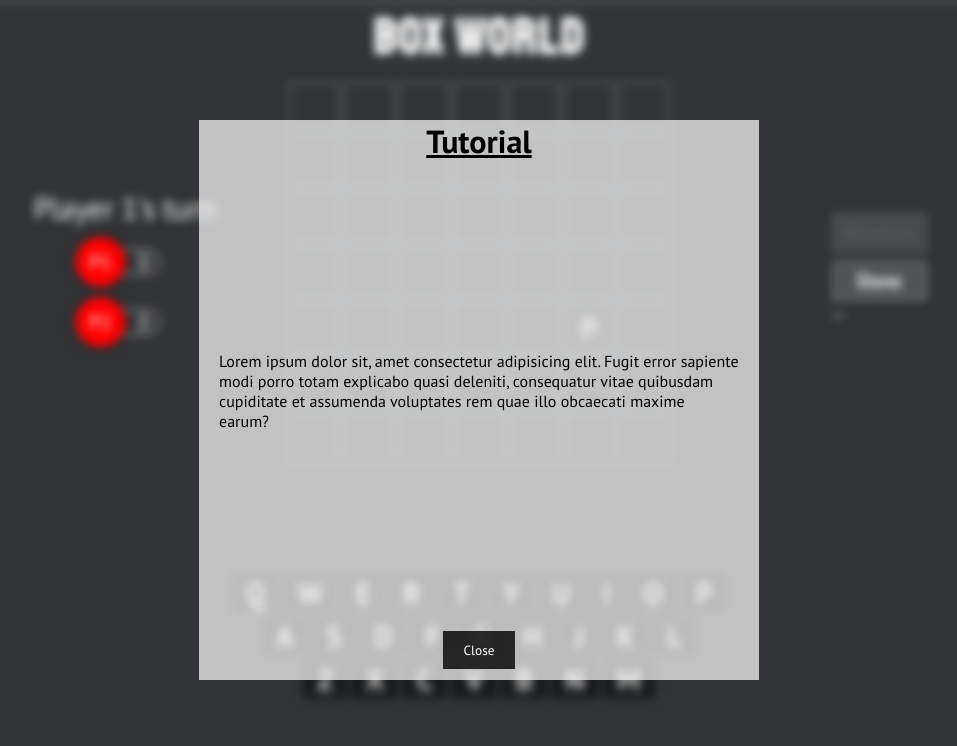
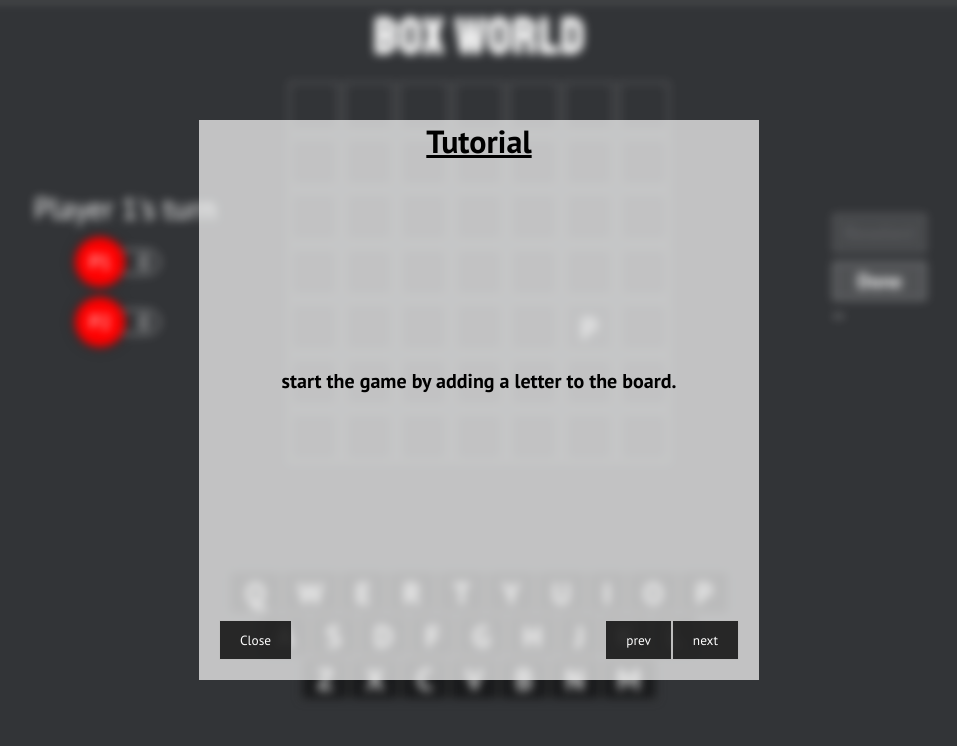
Before and after one commit to kartikth40/box_world, a React (Create React App) app: page / in a window 1280 px wide. Shown: the top 746 px of the page, without its empty margins (161-1118 px from the left). Built offline with nearby package versions, Linux system fonts and the light colour scheme.

Commit message:
added tutorial points with prev, next buttons to navigate in the tutorial

```diff
--- a/src/components/Tutorial/index.jsx
+++ b/src/components/Tutorial/index.jsx
@@ -1,24 +1,116 @@
-import React from 'react'
+import React, { useState } from 'react'
 import './style.css'
 
 const Tutorial = ({ setShowTutorial }) => {
+  const [tutorialPoint, setTutorialPoint] = useState(1)
+  const [prevDisable, setPrevDisable] = useState(false)
+  const [nextDisable, setNextDisable] = useState(false)
   const handleClose = () => {
     document.querySelector('.page-container').classList.remove('blur')
     setShowTutorial(false)
+  }
+
+  const handleNext = () => {
+    if (tutorialPoint === 6) {
+      setNextDisable(true)
+    }
+    if (tutorialPoint === 1) {
+      setPrevDisable(false)
+    }
+    setTutorialPoint((prev) => prev + 1)
+  }
+
+  const handlePrev = () => {
+    if (tutorialPoint === 2) {
+      setPrevDisable(true)
+    }
+    if (tutorialPoint === 7) {
+      setNextDisable(false)
+    }
+    setTutorialPoint((prev) => prev - 1)
   }
   return (
     <div className="tutorial-container">
       <h1 className="tut-heading">Tutorial</h1>
       <div className="tut-content">
-        Lorem ipsum dolor sit, amet consectetur adipisicing elit. Fugit error
-        sapiente modi porro totam explicabo quasi deleniti, consequatur vitae
-        quibusdam cupiditate et assumenda voluptates rem quae illo obcaecati
-        maxime earum?
+        {tutorialPoint === 1 && (
+          <div className="tut-points tut1">
+            <p>start the game by adding a letter to the board.</p>
+          </div>
+        )}
+
+        {tutorialPoint === 2 && (
+          <div className="tut-points tut2">
+            <p>
+              once a player added a letter to the word, he/she needs to select a
+              valid word from the available letters on the grid.
+            </p>
+          </div>
+        )}
+
+        {tutorialPoint === 3 && (
+          <div className="tut-points tut3">
+            <p>
+              now press the Done button to submit your word and wait to see if
+              you entered a valid word or not
+            </p>
+          </div>
+        )}
+        {tutorialPoint === 4 && (
+          <div className="tut-points tut4">
+            <p>
+              a valid word if selected will be highlighted with green color
+              otherwise red.
+            </p>
+          </div>
+        )}
+        {tutorialPoint === 5 && (
+          <div className="tut-points tut5">
+            <p>
+              the length of the valid word submitted will be your current score
+              that will be added to your total score.
+            </p>
+          </div>
+        )}
+        {tutorialPoint === 6 && (
+          <div className="tut-points tut6">
+            <p>
+              now the player turn changes and second player is required to
+              follow the same steps to score points
+            </p>
+          </div>
+        )}
+        {tutorialPoint === 7 && (
+          <div className="tut-points tut7">
+            <p>
+              first one to score 50 points or one with more points than other
+              when the grid is full will win the game.
+            </p>
+          </div>
+        )}
       </div>
-      <div className="tut-footer">
-        <button className="close-btn" onClick={handleClose}>
-          Close
-        </button>
+      <div className="tut-buttons">
+        <div className="left">
+          <button className="close-btn" onClick={handleClose}>
+            Close
+          </button>
+        </div>
+        <div className="right">
+          <button
+            className="prev-btn"
+            disabled={prevDisable}
+            onClick={handlePrev}
+          >
+            prev
+          </button>
+          <button
+            className="next-button"
+            disabled={nextDisable}
+            onClick={handleNext}
+          >
+            next
+          </button>
+        </div>
       </div>
     </div>
   )
--- a/src/components/Tutorial/style.css
+++ b/src/components/Tutorial/style.css
@@ -24,20 +24,22 @@
   text-decoration: underline;
 }
 
-.tut-footer {
+.tut-buttons {
   width: 100%;
-  text-align: center;
-  padding: 10px 0;
+  display: flex;
+  justify-content: space-between;
+  padding: 20px;
 }
 
-.close-btn {
+.tut-buttons button {
   border: rgba(255, 255, 255, 0.7) solid 1px;
   background-color: rgba(0, 0, 0, 0.8);
   color: white;
   padding: 10px 20px;
   cursor: pointer;
 }
-.close-btn:hover {
+
+.tut-buttons button:hover {
   background-color: rgba(0, 0, 0, 0.7);
 }
 
@@ -46,3 +48,8 @@
   overflow-x: hidden;
   padding: 10px 20px;
 }
+
+.tut-points {
+  font-weight: 700;
+  font-size: 20px;
+}
```
Also changed, not shown: public/images/tut1.gif (added).
